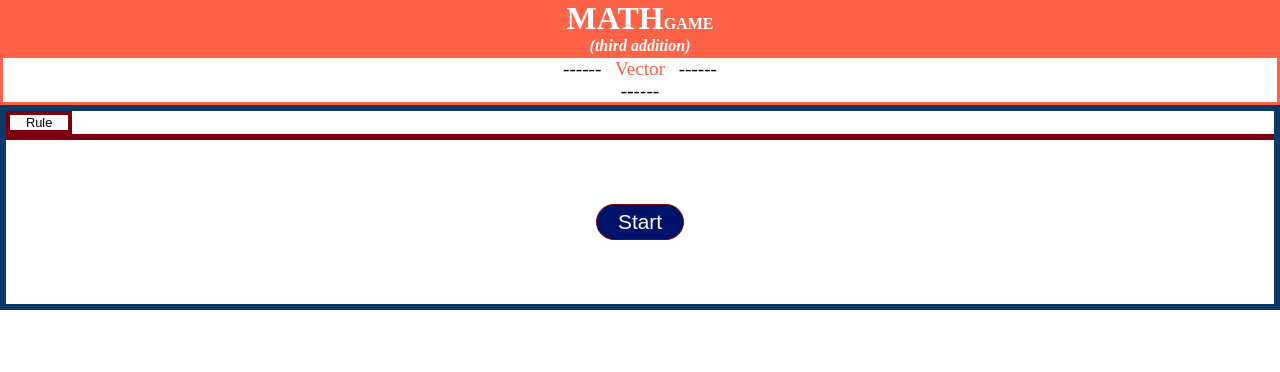
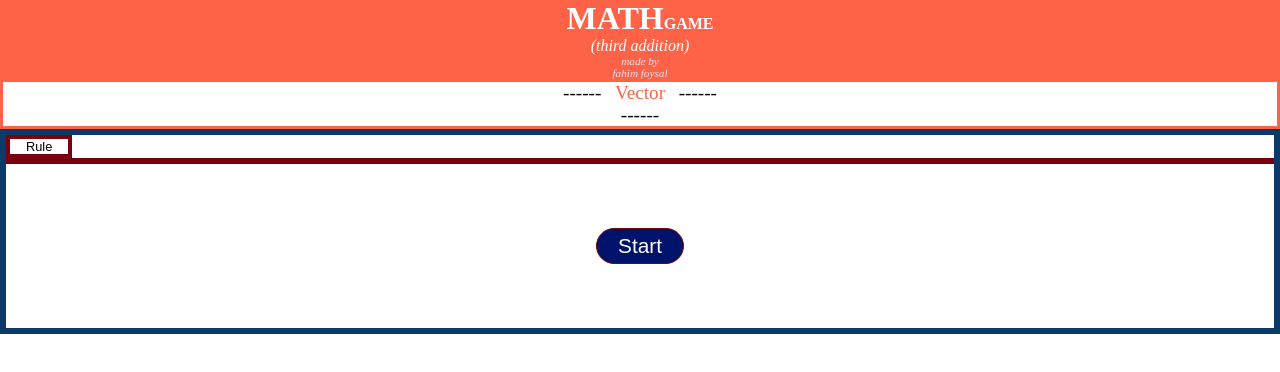
Before and after one commit to F-A-H-I-M/MathGame.3rdaddition, a plain HTML site: page index.html in a window 1280 px wide. Drawn offline with Linux system fonts and the light colour scheme.

Commit message:
Update index.html

```diff
--- a/index.html
+++ b/index.html
@@ -9,12 +9,18 @@
     *{
     margin:0;
     padding:0;
-    font-size:1rem;
+    }
+    #head2{
+    color:white;
+    background-color:tomato;
+    text-align:center;
     }
     h1{
     color:white;
-    background-color:tomato;
-    text-align:center;
+    }
+    #creator{
+    color:#e2e2f6;
+    font-size:0.7rem;
     }
     #math{
     font-size:2rem;
@@ -256,8 +262,16 @@ border:solid .01rem gray; }
 </head>
  <body>
   <headder>
+   <div id="head2">
    <h1><span id="math">MATH</span><span id="game">GAME</span>
-   <br><span id="second">(third addition)</span></h1>
+
+   </h1>
+
+     <div id="second">(third addition)</div>
+   <div id="creator"><i>made by <br> fahim foysal</i> </div>
+
+   </div>
+
    <nav id="type">
      <a id="a" href="">------</a>
      <a id="v" href="">Vector</a>
```
